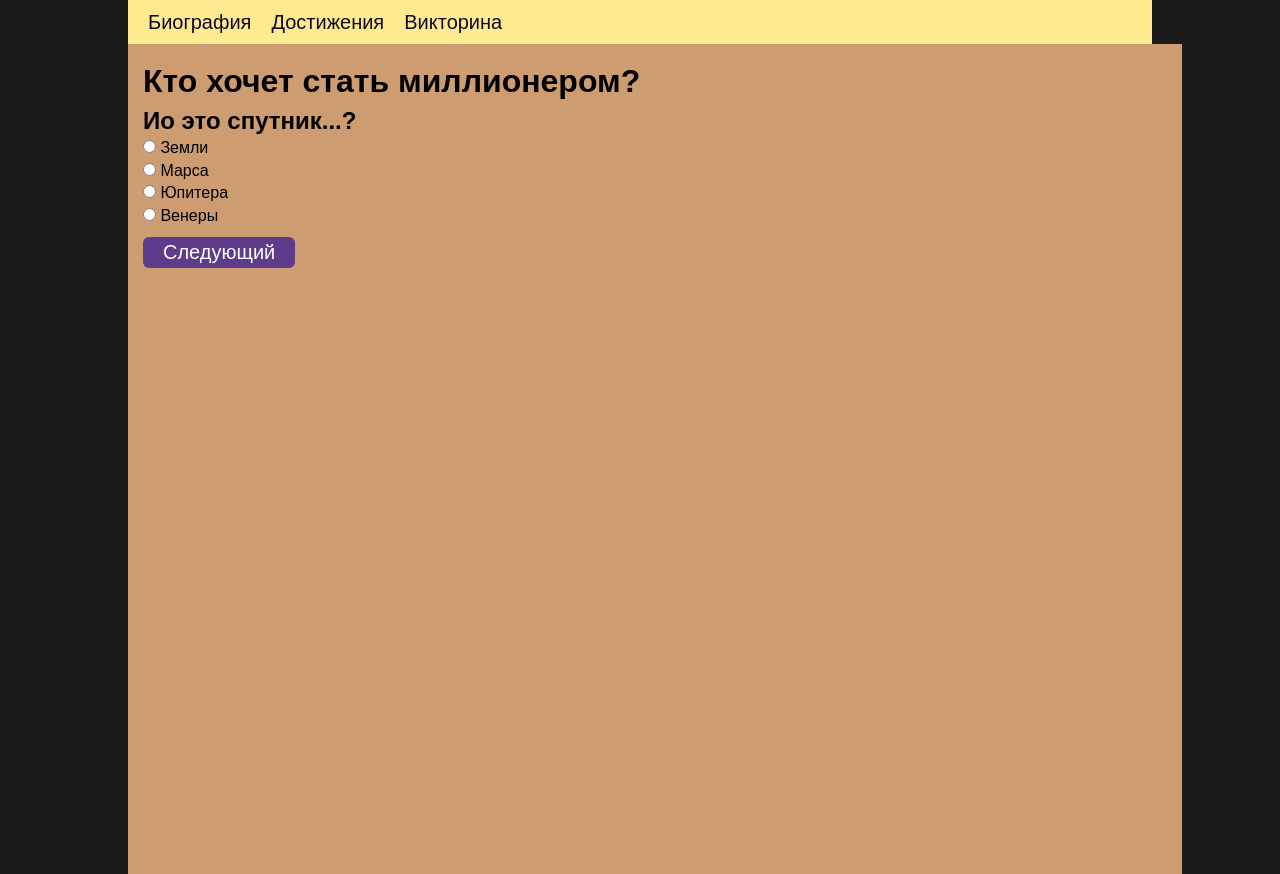
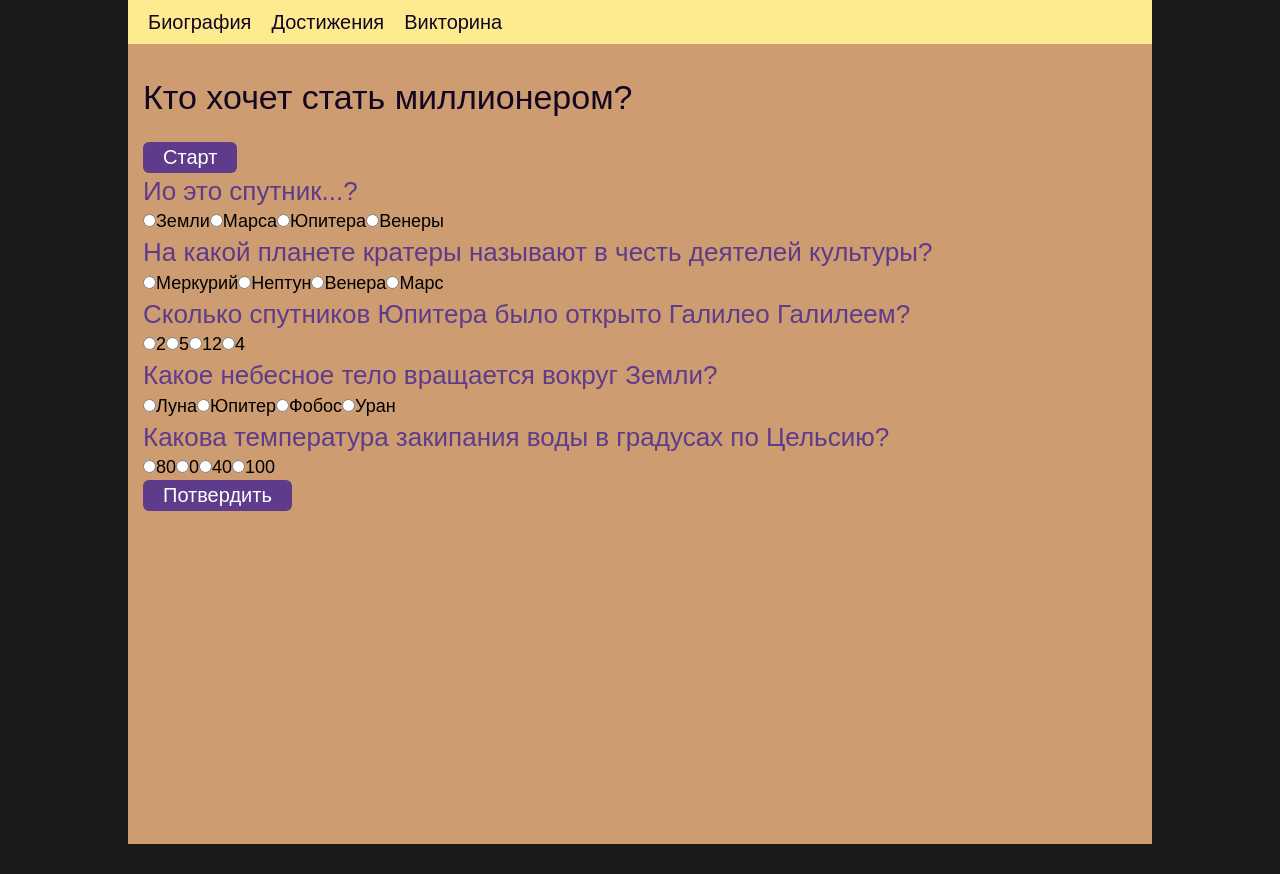
Before and after one commit to Grads521/myWebSiteVue, a Vue app: page /game in a window 1280 px wide. After the commit the page ends 844 px from the top, so only its background shows below. Built offline with nearby package versions, Linux system fonts and the light colour scheme.

Commit message:
Запилил пока чисто html,css для викторины. Без функционала

```diff
--- a/src/App.vue
+++ b/src/App.vue
@@ -20,11 +20,27 @@
         margin: 0;
         font-family: Geometria, sans-serif;
     }
+    body {
+        background-color: #1c1a1a;
+    }
+    main {
+        position: relative;
+        background-color: #cd9c71;
+        width: 100%;
+        height: 100vh;
+        line-height: 1.4;
+        list-style: none;
+    }
+    button {
+        color: white;
+        background-color: #5e3b8b;
+        font-size: 20px;
+        padding: 4px 20px;
+        border-radius: 6px;
+        border: 0;
+    }
     .positioner {
         width: 1024px;
         margin: 0 auto;
     }
-    body {
-        background-color: #1c1a1a;
-    }
 </style>
--- a/src/pages/achievements.vue
+++ b/src/pages/achievements.vue
@@ -22,6 +22,7 @@
         methods: {
             addChapter() {
                 this.chapters.push(this.newChapter);
+                this.newChapter = '';
             },
             cleanTextarea() {
                 this.newChapter = '';
--- a/src/pages/game.vue
+++ b/src/pages/game.vue
@@ -1,37 +1,28 @@
 <template>
-    <main class="wrapper">
-        <h1> {{ game.title }} </h1>
-        <div v-for="(question, index) in game.questions" :key="question.text">
-            <div v-show="index === questionIndex">
-                <h2> {{ question.text }} </h2>
-                <ol>
-                    <li v-for="answer in question.answers" :key="answer.text">
-                        <label>
-                            <input type="radio"
-                            v-bind:value="answer.correct"
-                            v-bind:name="index"
-                            v-model="userAnswers[index]"> {{ answer.text }}
-                        </label>
-                    </li>
-                </ol>
-
-                <button class="prev" v-if="questionIndex > 0" @click="prev">Предыдущий</button>
-                <button @click="next">Следующий</button>
+    <main>
+        <div class="wrapper">
+        <div class="nameGame">{{ title }} </div>
+        <button class="startButton">Старт</button>
+        <div v-for="question in questions" :key="question.text">
+            <div class="question">
+                {{ question.text }}
+            </div>
+            <div class="allAnswer">
+                <div v-for="answer in question.answers" :key="answer.text" class="answer">
+                    <input type="radio">
+                    <label>{{ answer.text }}</label>
+                </div>
             </div>
         </div>
-        <div v-show="questionIndex === game.questions.length">
-            <h2>
-                Викторина завершена
-            </h2>
-            <p>
-                Количество правильных ответов: {{ score() }} / {{ game.questions.length }}
-            </p>
+        <button>Потвердить</button>
         </div>
     </main>
 </template>
 
 <script>
-    let game = {
+    export default {
+        data() {
+            return {
                 title: 'Кто хочет стать миллионером?',
                 questions: [
                     {
@@ -76,54 +67,32 @@
                         ]
                     }
                 ]
-    };
-
-    export default {
-        data() {
-            return {
-                game: game,
-                questionIndex: 0,
-                userAnswers: Array(game.questions.length).fill(false)
-            }
-        },
-        methods: {
-            next() {
-                this.questionIndex++;
-            },
-            prev() {
-                this.questionIndex--;
-            },
-            score() {
-                return this.userAnswers.filter(function(val) { return val }).length;
             }
         }
     }
 </script>
 
 <style scoped>
-    main {
-        position: relative;
-        background-color: #cd9c71;
-        width: 100%;
-        height: 100vh;
-        line-height: 1.4;
-        list-style: none;
-    }
-    main .wrapper {
+    .wrapper {
         padding: 15px;
     }
-    main .nameGame {
+    .nameGame {
         font-size: 34px;
         color: #130621;
         padding-top: 15px;
     }
-    main li {
-        list-style: none;
+    .startButton {
+        margin-top: 20px;
     }
-    button {
-        margin-top: 10px;
+    .question {
+        font-size: 26px;
+        color: #5e3b8b;
     }
-    .prev {
-        margin-right: 10px;
+    .allAnswer {
+        display: table;
+        font-size: 18px;
+    }
+    .answer {
+        display: table-cell;
     }
 </style>
--- a/src/pages/info.vue
+++ b/src/pages/info.vue
@@ -37,30 +37,14 @@
     }
 </script>
 
-<style>
+<style scoped>
     .fade-enter-active, .fade-leave-active {
         transition: opacity .5s;
     }
     .fade-enter, .fade-leave-to {
         opacity: 0;
     }
-    main {
-        position: relative;
-        background-color: #cd9c71;
-        width: 100%;
-        height: 100vh;
-        line-height: 1.4;
-        list-style: none;
-    }
     .wrapper {
         padding: 15px;
     }
-    button {
-        color: white;
-        background-color: #5e3b8b;
-        font-size: 20px;
-        padding: 4px 20px;
-        border-radius: 6px;
-        border: 0;
-    }
 </style>
```
